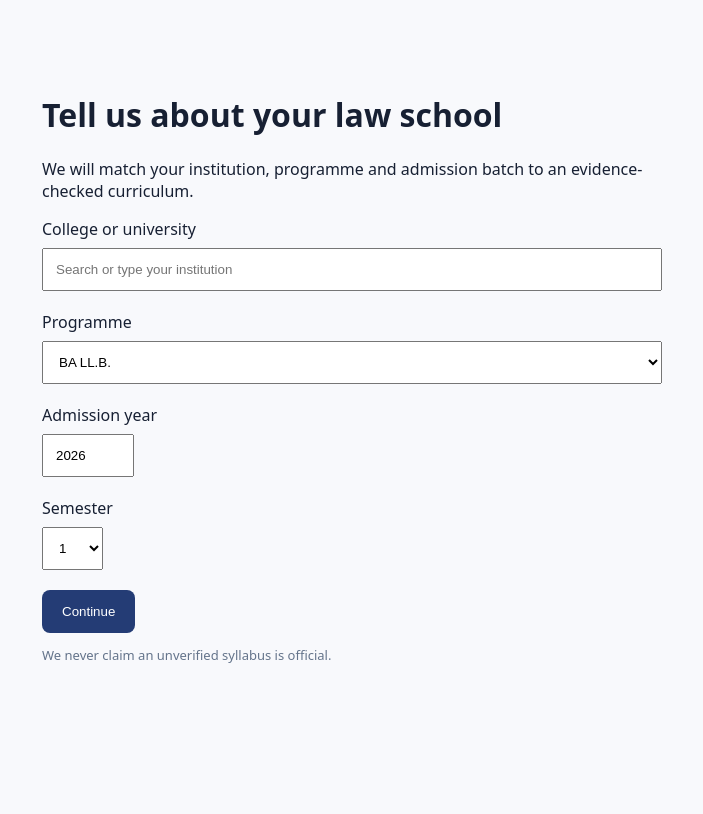
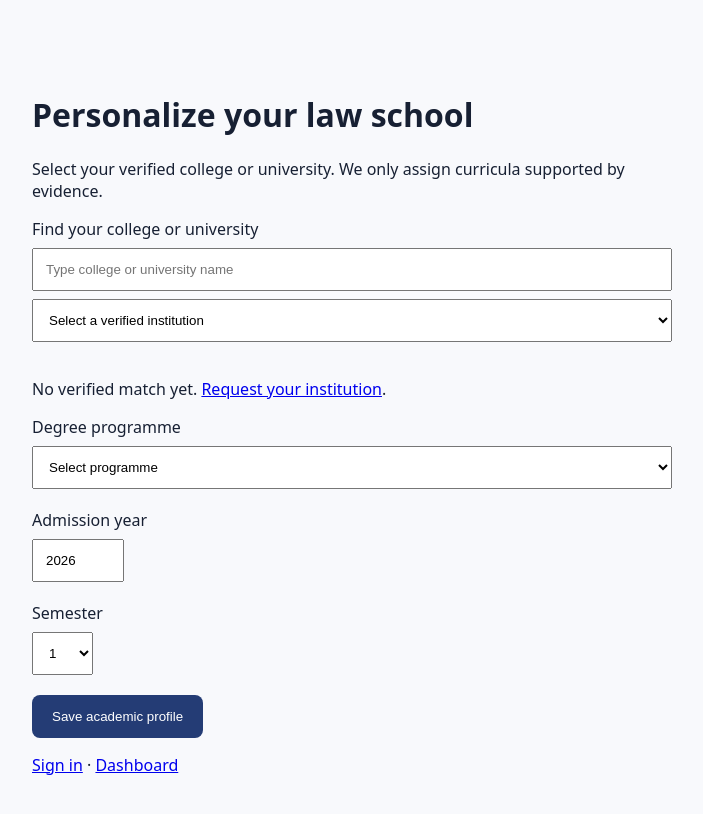
Before and after one commit to XyLyX/legischola, a Next.js app: page /onboarding in a window 1280 px wide. Shown: the top 814 px of the page, without its empty margins (288-991 px from the left). Built offline with nearby package versions, Linux system fonts and the light colour scheme; no server answers; the database is empty.

Commit message:
Connect institution onboarding to Supabase

```diff
--- a/app/onboarding/page.tsx
+++ b/app/onboarding/page.tsx
@@ -1,13 +1,25 @@
 "use client";
-import { useState } from "react";
+import { useEffect,useState } from "react";
+import Link from "next/link";
+import { supabase } from "../../lib/supabase";
+type Institution={id:string;name:string};
+type Programme={id:string;name:string};
 export default function Onboarding(){
- const [college,setCollege]=useState("");const [programme,setProgramme]=useState("BA LL.B.");const [year,setYear]=useState("2026");const [semester,setSemester]=useState("1");
- return <main style={{maxWidth:620,margin:"48px auto",padding:24}}><h1>Tell us about your law school</h1><p>We will match your institution, programme and admission batch to an evidence-checked curriculum.</p>
- <form onSubmit={e=>{e.preventDefault();alert("Profile preview only. Verified institution matching and account saving are coming next.");}}>
- <label>College or university<input required value={college} onChange={e=>setCollege(e.target.value)} placeholder="Search or type your institution" style={{display:"block",width:"100%",padding:12,margin:"8px 0 20px",boxSizing:"border-box"}} /></label>
- <label>Programme<select value={programme} onChange={e=>setProgramme(e.target.value)} style={{display:"block",width:"100%",padding:12,margin:"8px 0 20px"}}>{["BA LL.B.","BBA LL.B.","LL.B. (3-year)","B.Com LL.B.","Other"].map(x=><option key={x}>{x}</option>)}</select></label>
- <label>Admission year<input type="number" min="1990" max="2100" value={year} onChange={e=>setYear(e.target.value)} style={{display:"block",padding:12,margin:"8px 0 20px"}} /></label>
+ const [institutions,setInstitutions]=useState<Institution[]>([]),[programmes,setProgrammes]=useState<Programme[]>([]);
+ const [search,setSearch]=useState(""),[college,setCollege]=useState(""),[programme,setProgramme]=useState(""),[year,setYear]=useState("2026"),[semester,setSemester]=useState("1"),[message,setMessage]=useState("");
+ useEffect(()=>{if(!supabase)return;supabase.from("institutions").select("id,name").eq("status","verified").order("name").then(({data})=>setInstitutions(data??[]));},[]);
+ useEffect(()=>{setProgramme("");setProgrammes([]);if(!supabase||!college)return;supabase.from("programmes").select("id,name").eq("institution_id",college).order("name").then(({data})=>setProgrammes(data??[]));},[college]);
+ async function save(e:React.FormEvent){e.preventDefault();if(!supabase){setMessage("Database connection is not configured.");return;}if(!college||!programme){setMessage("Select a verified institution and programme. If yours is missing, request its addition.");return;}
+ const {data:{user}}=await supabase.auth.getUser();if(!user){setMessage("Please sign in before saving your academic profile.");return;}
+ const {error}=await supabase.from("student_profiles").upsert({user_id:user.id,college_id:college,programme_id:programme,admission_year:Number(year),semester:Number(semester)},{onConflict:"user_id"});
+ setMessage(error?.message??"Academic profile saved. Syllabus verification is required before personalized tutoring starts.");}
+ const filtered=institutions.filter(x=>x.name.toLowerCase().includes(search.toLowerCase()));
+ return <main style={{maxWidth:640,margin:"48px auto",padding:24}}><h1>Personalize your law school</h1><p>Select your verified college or university. We only assign curricula supported by evidence.</p><form onSubmit={save}>
+ <label>Find your college or university<input value={search} onChange={e=>{setSearch(e.target.value);setCollege("")}} placeholder="Type college or university name" style={{display:"block",width:"100%",padding:12,margin:"8px 0",boxSizing:"border-box"}} /></label>
+ <select required value={college} onChange={e=>setCollege(e.target.value)} style={{width:"100%",padding:12,marginBottom:20}}><option value="">Select a verified institution</option>{filtered.map(x=><option key={x.id} value={x.id}>{x.name}</option>)}</select>
+ {filtered.length===0&&<p>No verified match yet. <a href="mailto:academic@legischola.com?subject=Institution%20request">Request your institution</a>.</p>}
+ <label>Degree programme<select required value={programme} onChange={e=>setProgramme(e.target.value)} style={{display:"block",width:"100%",padding:12,margin:"8px 0 20px"}}><option value="">Select programme</option>{programmes.map(x=><option key={x.id} value={x.id}>{x.name}</option>)}</select></label>
+ <label>Admission year<input type="number" required min="1990" max="2100" value={year} onChange={e=>setYear(e.target.value)} style={{display:"block",padding:12,margin:"8px 0 20px"}} /></label>
  <label>Semester<select value={semester} onChange={e=>setSemester(e.target.value)} style={{display:"block",padding:12,margin:"8px 0 20px"}}>{Array.from({length:10},(_,i)=><option key={i+1} value={i+1}>{i+1}</option>)}</select></label>
- <button type="submit" style={{background:"#243c75",color:"white",border:0,padding:"14px 20px",borderRadius:8,cursor:"pointer"}}>Continue</button>
- </form><p style={{fontSize:13,color:"#64748b"}}>We never claim an unverified syllabus is official.</p></main>
+ <button type="submit" style={{background:"#243c75",color:"white",border:0,padding:"14px 20px",borderRadius:8}}>Save academic profile</button></form><p role="status">{message}</p><Link href="/login">Sign in</Link> · <Link href="/dashboard">Dashboard</Link></main>
 }
```
